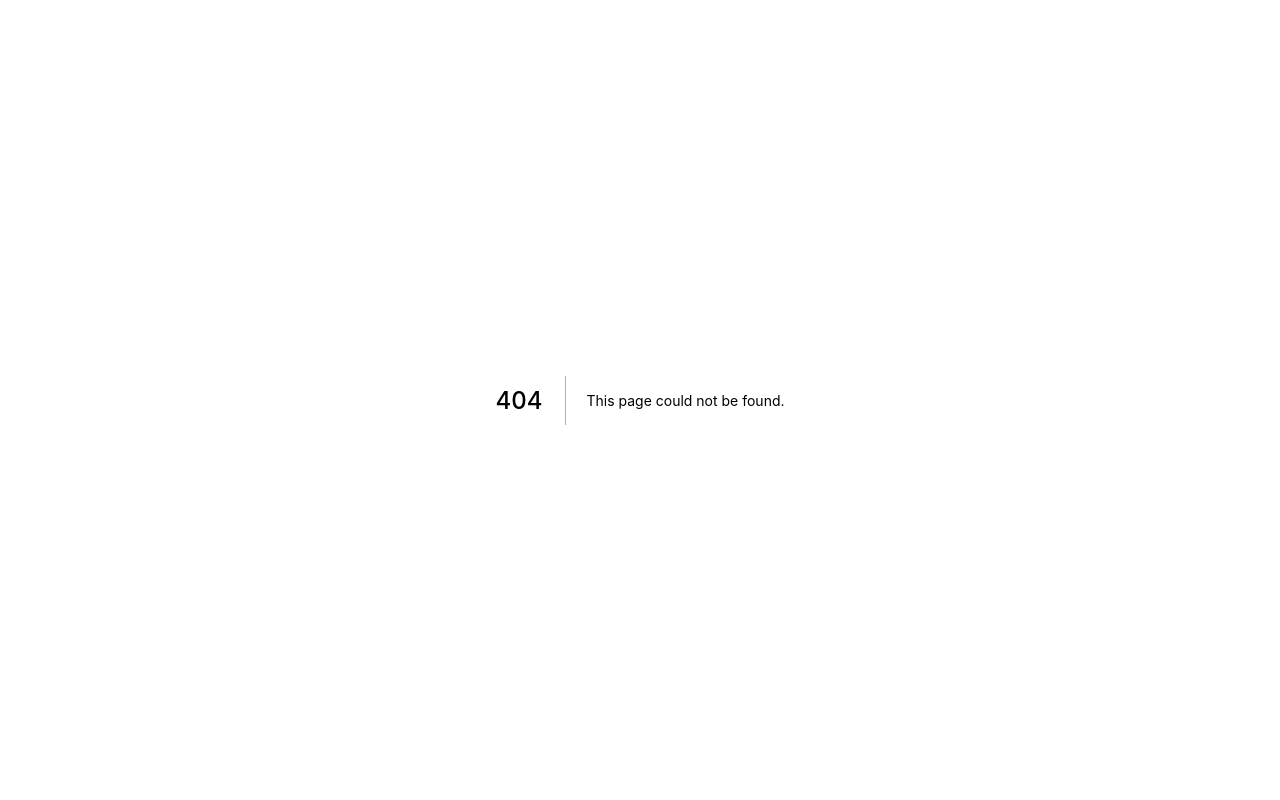
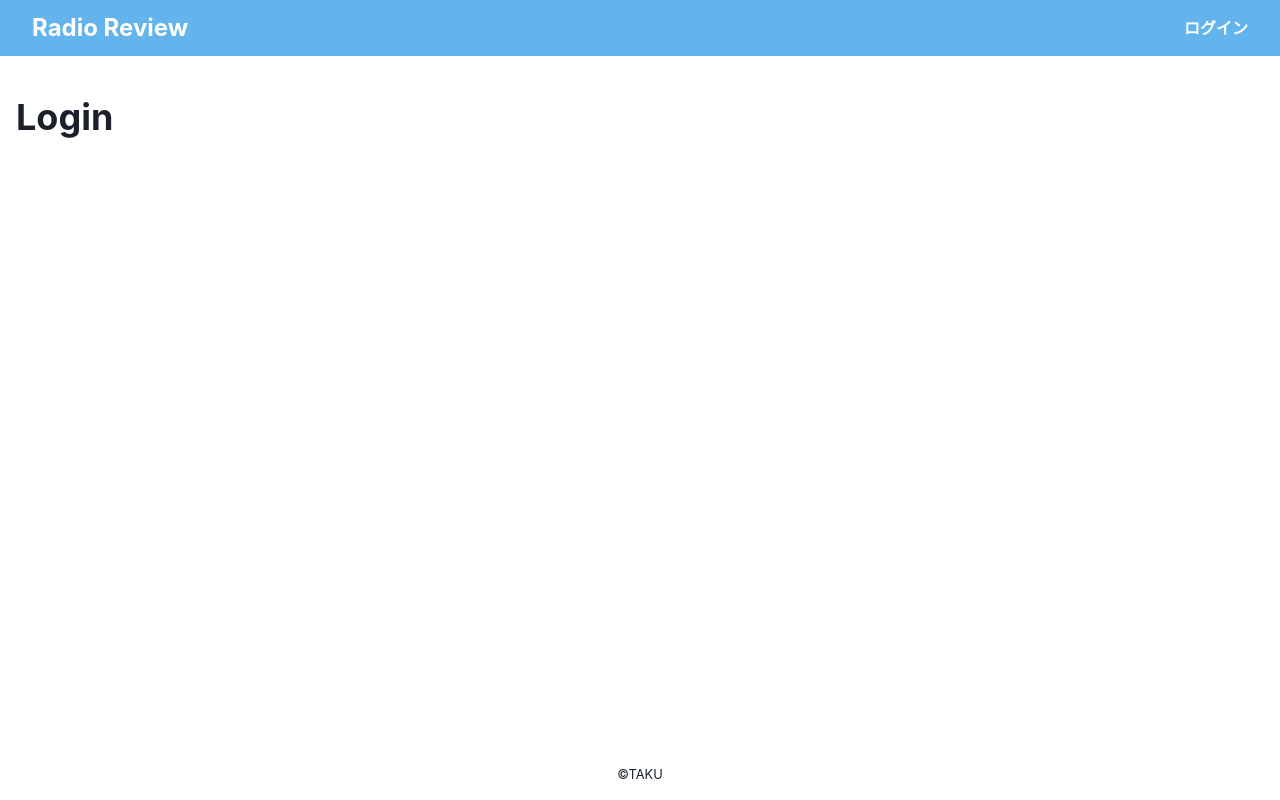
Before and after one commit to TAKU1022/radio-review, a Next.js app: page /login in a window 1280 px wide. Before the commit this address had no page. Built offline with nearby package versions, Linux system fonts and the light colour scheme.

Commit message:
feat: ログインページ作成

```diff
--- a/src/components/UIkit/CommonFooter.tsx
+++ b/src/components/UIkit/CommonFooter.tsx
@@ -3,8 +3,8 @@ import { Box, Text } from '@chakra-ui/react';
 
 export const CommonFooter: React.VFC = () => {
   return (
-    <Box as="footer" p="4">
-      <Text display="flex" justifyContent="center" fontSize="md">
+    <Box as={'footer'} p={4}>
+      <Text display={'flex'} justifyContent={'center'} fontSize={'md'}>
         <small>&copy;TAKU</small>
       </Text>
     </Box>
--- a/src/components/UIkit/CommonHeader.tsx
+++ b/src/components/UIkit/CommonHeader.tsx
@@ -5,24 +5,26 @@ import { Box, Flex, Link, Spacer } from '@chakra-ui/react';
 export const CommonHeader: React.VFC = () => {
   return (
     <Flex
-      as="header"
-      color="white"
-      bgColor="blue.300"
-      px="8"
-      py="4"
-      align="center"
+      as={'header'}
+      color={'white'}
+      bgColor={'blue.300'}
+      pos={'sticky'}
+      top={0}
+      px={8}
+      py={4}
+      align={'center'}
     >
       <Flex>
         <NextLink href="/" passHref>
-          <Link fontSize="x-large" lineHeight="1" fontWeight="bold">
+          <Link fontSize={'x-large'} lineHeight={1} fontWeight={'bold'}>
             Radio Review
           </Link>
         </NextLink>
       </Flex>
       <Spacer />
       <Flex>
-        <NextLink href="/sign_in" passHref>
-          <Link fontWeight="bold">ログイン</Link>
+        <NextLink href="/login" passHref>
+          <Link fontWeight={'bold'}>ログイン</Link>
         </NextLink>
       </Flex>
     </Flex>
--- a/src/components/layout/CommonLayout.tsx
+++ b/src/components/layout/CommonLayout.tsx
@@ -9,10 +9,12 @@ type Props = {
 
 export const CommonLayout: React.VFC<Props> = ({ children }) => {
   return (
-    <Flex direction="column" minH="100vh">
+    <Flex direction={'column'} minH={'100vh'}>
       <CommonHeader />
-      <Box as="main" flex="1">
-        <Container maxW="1400px">{children}</Container>
+      <Box as={'main'} flex={1}>
+        <Container maxW={'1350px'} pt={10}>
+          {children}
+        </Container>
       </Box>
       <CommonFooter />
     </Flex>
--- /dev/null
+++ b/src/components/page/Login.tsx
@@ -0,0 +1,10 @@
+import { Box, Heading } from '@chakra-ui/react';
+import React from 'react';
+
+export const Login: React.VFC = () => {
+  return (
+    <Box>
+      <Heading>Login</Heading>
+    </Box>
+  );
+};
--- a/src/components/page/TopPage.tsx
+++ b/src/components/page/Top.tsx
@@ -1,7 +1,7 @@
 import React from 'react';
 import { Box, Heading } from '@chakra-ui/react';
 
-export const TopPage: React.VFC = () => {
+export const Top: React.VFC = () => {
   return (
     <Box>
       <Heading>Top</Heading>
--- /dev/null
+++ b/src/pages/login/index.tsx
@@ -0,0 +1,13 @@
+import { NextPage } from 'next';
+import { CommonLayout } from '../../components/layout/CommonLayout';
+import { Login } from '../../components/page/Login';
+
+const LoginPage: NextPage = () => {
+  return (
+    <CommonLayout>
+      <Login />
+    </CommonLayout>
+  );
+};
+
+export default LoginPage;
```
Also changed, not shown: src/pages/index.tsx (+4 -4 lines).
